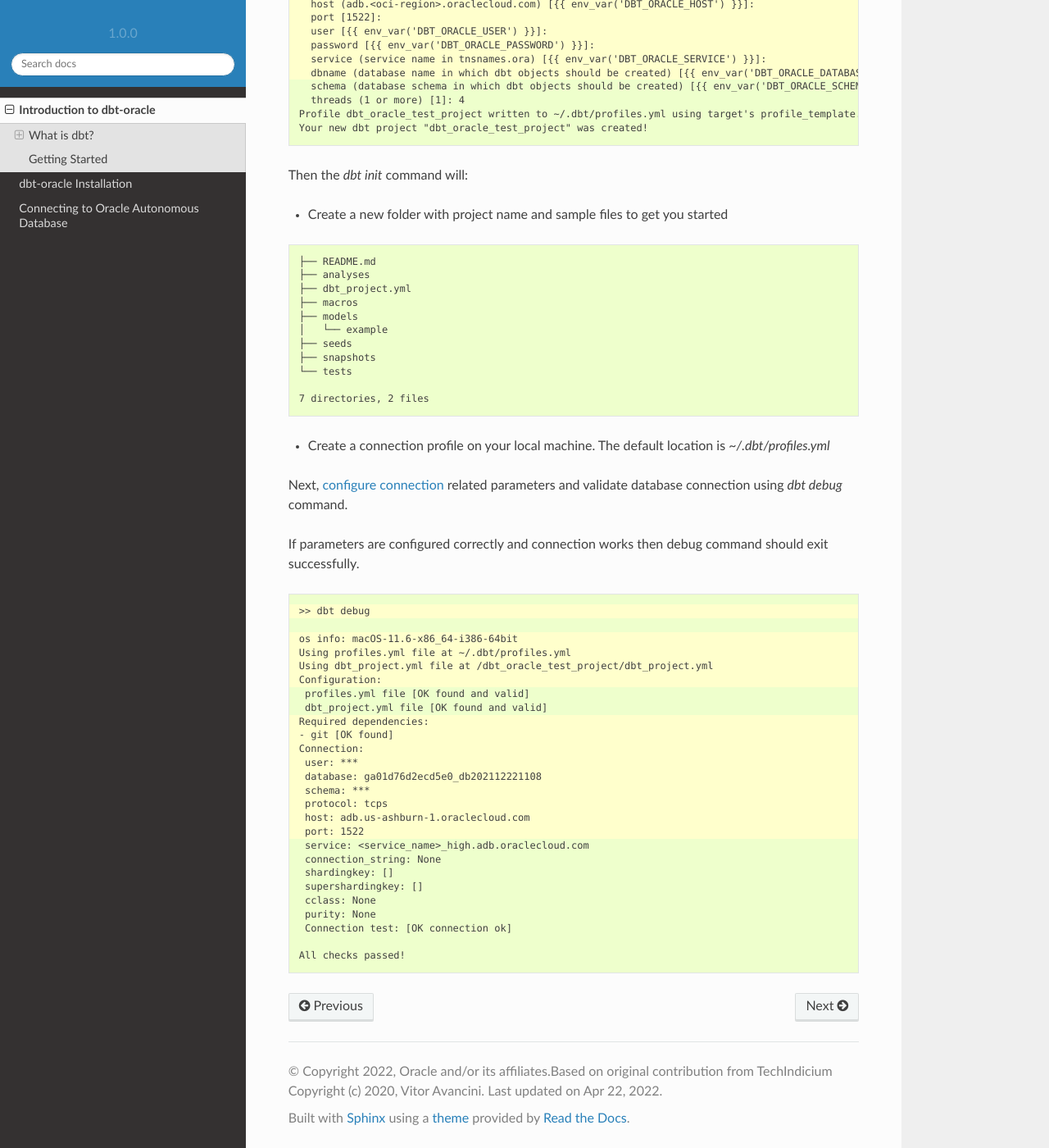
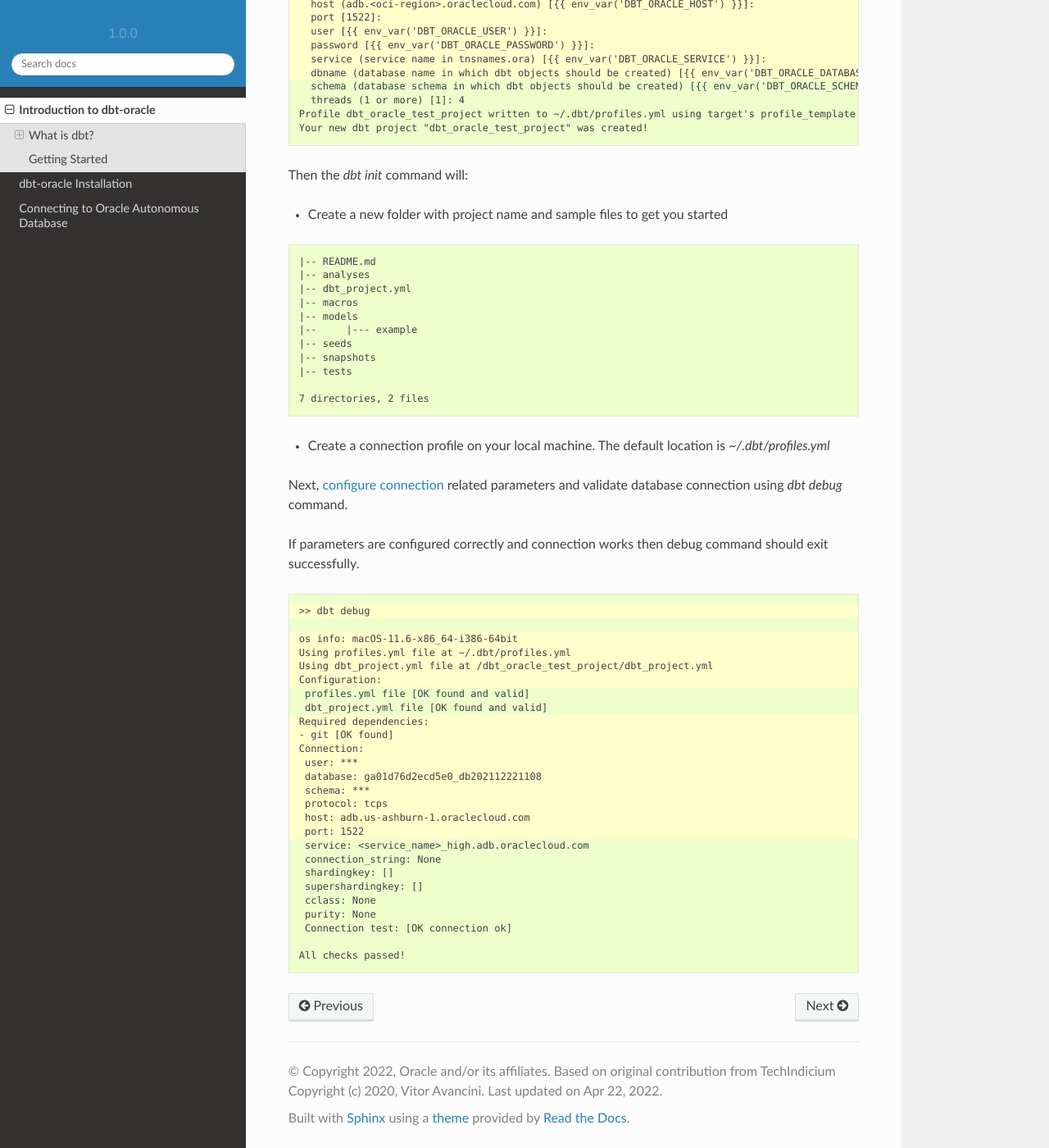
Before and after one commit to oracle/dbt-oracle, a Sphinx documentation site: the page built from doc/source/user_guide/introduction.rst, in a window 1280 px wide and 1400 px high, scrolled down 1792 px. Shown: the whole window at 82% size. Built offline with Sphinx 7.4.7 and the Read the Docs theme 2.0.0, drawn with Linux system fonts in a browser that asks for light colours.

```diff
--- a/doc/source/conf.py
+++ b/doc/source/conf.py
@@ -18,7 +18,7 @@
 # -- Project information -----------------------------------------------------
 
 project = 'dbt-oracle'
-copyright = '2022, Oracle and/or its affiliates.' \
+copyright = '2022, Oracle and/or its affiliates.\n' \
             'Based on original contribution from TechIndicium Copyright (c) 2020, Vitor Avancini'
 author = 'Oracle'
 
@@ -32,7 +32,9 @@ version = '1.0.0'
 # Add any Sphinx extension module names here, as strings. They can be
 # extensions coming with Sphinx (named 'sphinx.ext.*') or your custom
 # ones.
-extensions = [
+extensions = [ # ...
+    'sphinx.ext.autodoc',
+    'rst2pdf.pdfbuilder',
 ]
 
 # The name of the Pygments (syntax highlighting) style to use.
@@ -73,7 +75,15 @@ html_theme_options = {
     'includehidden': True,
     'titles_only': False
 }
-
+# Grouping the document tree into PDF files. List of tuples
+# (source start file, target name, title, author, options).
+pdf_fit_mode = "shrink"
+pdf_documents = [
+    ('index', 'dbt-oracle', 'dbt-oracle', 'Oracle'),
+]
+pdf_break_level = 0
+pdf_default_dpi = 72
+pdf_fit_background_mode = 'scale'
 #html_style = 'default.css'
 
 # Add any paths that contain custom static files (such as style sheets) here,
--- a/doc/source/user_guide/connection.rst
+++ b/doc/source/user_guide/connection.rst
@@ -196,9 +196,9 @@ supershardingkey
 
 cclass
 ^^^^^^
-* Description - Connectivity class to enable Database Resident Connection Pooling (DRCP)
+* Description - Connectivity class to use for  Database Resident Connection Pooling (DRCP). When a pooled session has a connection class the session is not shared outside the connection class
 
 purity
 ^^^^^^
-* Description - DRCP Session purity
+* Description - Session purity specifies whether an application can reuse a pooled session (self) or must use a new session (new)
 * Value - Must be one of `self`, `new`, `default`
--- a/doc/source/user_guide/introduction.rst
+++ b/doc/source/user_guide/introduction.rst
@@ -92,15 +92,15 @@ Then the `dbt init` command will:
 
 .. code-block:: text
 
-   ├── README.md
-   ├── analyses
-   ├── dbt_project.yml
-   ├── macros
-   ├── models
-   │   └── example
-   ├── seeds
-   ├── snapshots
-   └── tests
+   |-- README.md
+   |-- analyses
+   |-- dbt_project.yml
+   |-- macros
+   |-- models
+   |--     |--- example
+   |-- seeds
+   |-- snapshots
+   |-- tests
 
    7 directories, 2 files
 
```
Also changed, not shown: README.md (+12 -15 lines).
